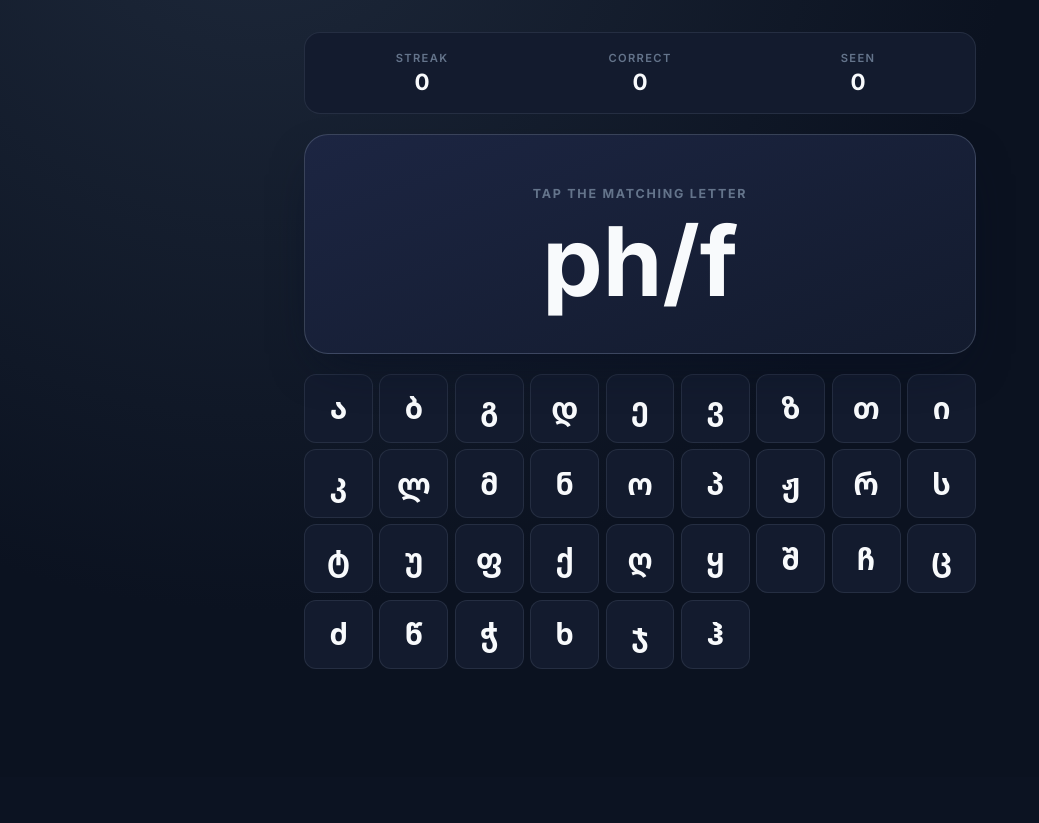
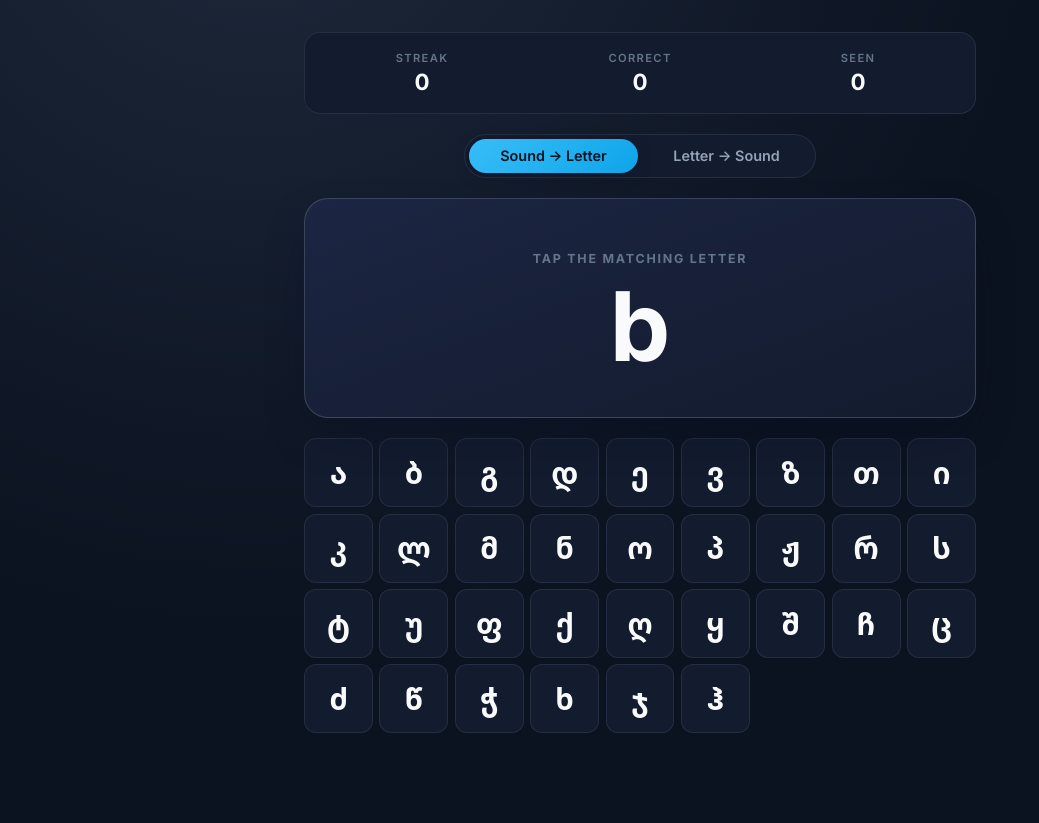
Before and after one commit to dariuswhatling/kartuli, a Django app: page /keyboard/ in a window 1280 px wide. Shown: the part 64-887 px from the top of the page, without its empty margins (0-1039 px from the left). Before the commit the page ends 733 px from the top, so only its background shows below. Run offline with Django 5.2, Linux system fonts and the light colour scheme.

Commit message:
Add direction toggle to keyboard mode
Pill toggle at the top of /keyboard/ flips between 'Sound -> Letter' (default, Georgian alphabet on the keys) and 'Letter -> Sound' (romanised sounds on the keys, Georgian letter as the prompt). Direction switches reset the prompt and rebuild the on-screen keyboard.

Backend simplification: replaced /api/quiz/keyboard-layout/ and /api/quiz/keyboard-next/ with a single /api/alphabet/ endpoint that returns all 33 (georgian, sound) pairs. The client picks randomly and verifies locally; no extra round-trips per question.

Co-authored-by: Cursor <cursoragent@cursor.com>

```diff
--- a/flashcards/alphabet.py
+++ b/flashcards/alphabet.py
@@ -16,7 +16,7 @@ ALPHABET: tuple[tuple[str, str], ...] = (
     ("ზ", "z"),
     ("თ", "th"),
     ("ი", "i"),
-    ("კ", "k''"),
+    ("კ", "k'"),
     ("ლ", "l"),
     ("მ", "m"),
     ("ნ", "n"),
@@ -25,7 +25,7 @@ ALPHABET: tuple[tuple[str, str], ...] = (
     ("ჟ", "zh"),
     ("რ", "r"),
     ("ს", "s"),
-    ("ტ", "t''"),
+    ("ტ", "t'"),
     ("უ", "u"),
     ("ფ", "ph/f"),
     ("ქ", "k"),
--- a/flashcards/urls.py
+++ b/flashcards/urls.py
@@ -7,12 +7,7 @@ urlpatterns = [
     path("keyboard/", views.keyboard_page, name="keyboard"),
     path("dictionary/", views.dictionary_page, name="dictionary"),
     path("api/quiz/next/", views.api_next, name="api_quiz_next"),
-    path("api/quiz/keyboard-next/", views.api_keyboard_next, name="api_keyboard_next"),
-    path(
-        "api/quiz/keyboard-layout/",
-        views.api_keyboard_layout,
-        name="api_keyboard_layout",
-    ),
+    path("api/alphabet/", views.api_alphabet, name="api_alphabet"),
     path("api/cards/", views.api_cards, name="api_cards"),
     path("api/cards/<int:card_id>/", views.api_card_detail, name="api_card_detail"),
 ]
--- a/flashcards/views.py
+++ b/flashcards/views.py
@@ -8,7 +8,7 @@ from django.shortcuts import render
 from django.views.decorators.csrf import ensure_csrf_cookie
 from django.views.decorators.http import require_GET, require_http_methods
 
-from .alphabet import ALPHABET, LETTERS
+from .alphabet import ALPHABET
 from .models import Card
 
 
@@ -104,22 +104,11 @@ def api_next(request: HttpRequest) -> JsonResponse:
 
 
 @require_GET
-def api_keyboard_layout(request: HttpRequest) -> JsonResponse:
-    return JsonResponse({"letters": list(LETTERS)})
-
-
-@require_GET
-def api_keyboard_next(request: HttpRequest) -> JsonResponse:
-    last = request.GET.get("last", "")
-    eligible = [(g, s) for g, s in ALPHABET if s != last]
-    if not eligible:
-        eligible = list(ALPHABET)
-    georgian, sound = random.choice(eligible)
+def api_alphabet(request: HttpRequest) -> JsonResponse:
+    """Return the full static alphabet so the client can drive the keyboard."""
     return JsonResponse(
         {
-            "prompt": sound,
-            "answer": georgian,
-            "direction": DIRECTION_EN_TO_GEO,
+            "pairs": [{"georgian": g, "sound": s} for g, s in ALPHABET],
         }
     )
 
--- a/static/css/style.css
+++ b/static/css/style.css
@@ -448,6 +448,41 @@ a:hover { text-decoration: underline; }
     gap: 1.25rem;
 }
 
+.mode-toggle {
+    display: inline-grid;
+    grid-template-columns: 1fr 1fr;
+    gap: 0.25rem;
+    padding: 0.25rem;
+    border-radius: 999px;
+    background: var(--bg-elev);
+    border: 1px solid var(--border);
+    align-self: center;
+    width: 100%;
+    max-width: 22rem;
+}
+
+.mode-toggle-option {
+    appearance: none;
+    border: none;
+    background: transparent;
+    color: var(--fg-muted);
+    padding: 0.55rem 0.85rem;
+    border-radius: 999px;
+    font-size: 0.9rem;
+    font-weight: 600;
+    transition: background 0.15s ease, color 0.15s ease;
+}
+
+.mode-toggle-option:hover {
+    color: var(--fg);
+}
+
+.mode-toggle-option.is-active {
+    background: linear-gradient(135deg, var(--accent), var(--accent-strong));
+    color: #0b1220;
+    box-shadow: var(--shadow-soft);
+}
+
 .kb-grid {
     display: grid;
     grid-template-columns: repeat(7, minmax(0, 1fr));
@@ -460,7 +495,7 @@ a:hover { text-decoration: underline; }
     place-items: center;
     aspect-ratio: 1 / 1;
     min-height: 48px;
-    padding: 0;
+    padding: 0.25rem;
     border-radius: 12px;
     border: 1px solid var(--border);
     background: var(--bg-elev);
@@ -471,6 +506,12 @@ a:hover { text-decoration: underline; }
     line-height: 1;
     transition: background 0.12s ease, border-color 0.12s ease,
         transform 0.08s ease, color 0.12s ease;
+}
+
+.kb-key.is-sound {
+    font-family: var(--font-ui);
+    font-size: clamp(0.85rem, 3vw, 1.1rem);
+    letter-spacing: -0.01em;
 }
 
 .kb-key:not(:disabled):hover {
--- a/static/js/keyboard.js
+++ b/static/js/keyboard.js
@@ -3,38 +3,62 @@
 
     const els = {
         card: document.getElementById("card"),
+        direction: document.getElementById("card-direction"),
         prompt: document.getElementById("card-prompt"),
         grid: document.getElementById("kb-grid"),
         feedback: document.getElementById("feedback"),
         streak: document.getElementById("stat-streak"),
         correct: document.getElementById("stat-correct"),
         total: document.getElementById("stat-total"),
+        toggleButtons: document.querySelectorAll(".mode-toggle-option"),
+    };
+
+    const DIRECTIONS = {
+        en_to_geo: {
+            promptKey: "sound",
+            answerKey: "georgian",
+            keysKey: "georgian",
+            keyboardLabel: "Georgian alphabet keyboard",
+            instruction: "Tap the matching letter",
+        },
+        geo_to_en: {
+            promptKey: "georgian",
+            answerKey: "sound",
+            keysKey: "sound",
+            keyboardLabel: "Romanised sound keyboard",
+            instruction: "Tap the matching sound",
+        },
     };
 
     const state = {
+        pairs: [],
+        direction: "en_to_geo",
         current: null,
         lastPrompt: null,
         locked: false,
         streak: 0,
         correct: 0,
         total: 0,
-        keys: {}, // georgian char -> button element
+        keys: {}, // value -> button element
     };
 
-    async function api(url) {
-        const res = await fetch(url);
-        const data = await res.json().catch(() => ({}));
-        if (!res.ok) {
-            const err = new Error(data.message || data.error || `HTTP ${res.status}`);
-            err.status = res.status;
-            throw err;
-        }
-        return data;
+    async function fetchAlphabet() {
+        const res = await fetch("/api/alphabet/");
+        if (!res.ok) throw new Error(`HTTP ${res.status}`);
+        const data = await res.json();
+        return data.pairs || [];
+    }
+
+    function isGeorgianFont(direction, role) {
+        // role = "prompt" | "key"
+        const cfg = DIRECTIONS[direction];
+        const field = role === "prompt" ? cfg.promptKey : cfg.keysKey;
+        return field === "georgian";
     }
 
     function clearKeyHighlights() {
         Object.values(state.keys).forEach((btn) => {
-            btn.classList.remove("is-correct", "is-wrong", "is-dimmed");
+            btn.classList.remove("is-correct", "is-wrong");
         });
         els.card.classList.remove("is-correct", "is-wrong");
         els.feedback.textContent = "";
@@ -45,64 +69,75 @@
         Object.values(state.keys).forEach((btn) => (btn.disabled = !enabled));
     }
 
-    async function buildKeyboard() {
-        const data = await api("/api/quiz/keyboard-layout/");
+    function buildKeyboard() {
+        const cfg = DIRECTIONS[state.direction];
         els.grid.innerHTML = "";
+        els.grid.setAttribute("aria-label", cfg.keyboardLabel);
         state.keys = {};
-        (data.letters || []).forEach((letter) => {
+
+        const georgianFont = isGeorgianFont(state.direction, "key");
+        const seen = new Set();
+        const values = [];
+        for (const pair of state.pairs) {
+            const v = pair[cfg.keysKey];
+            if (seen.has(v)) continue;
+            seen.add(v);
+            values.push(v);
+        }
+
+        values.forEach((value) => {
             const btn = document.createElement("button");
             btn.type = "button";
-            btn.className = "kb-key";
-            btn.textContent = letter;
-            btn.dataset.value = letter;
+            btn.className = "kb-key" + (georgianFont ? "" : " is-sound");
+            btn.textContent = value;
+            btn.dataset.value = value;
             btn.disabled = true;
-            btn.addEventListener("click", () => onTap(letter));
+            btn.addEventListener("click", () => onTap(value));
             els.grid.appendChild(btn);
-            state.keys[letter] = btn;
+            state.keys[value] = btn;
         });
-        if ((data.letters || []).length === 0) {
-            const empty = document.createElement("p");
-            empty.className = "kb-empty";
-            empty.textContent =
-                "No single-letter cards yet. Add some letters in the Dictionary.";
-            els.grid.appendChild(empty);
-        }
     }
 
-    async function loadNext() {
+    function pickNext() {
+        const cfg = DIRECTIONS[state.direction];
+        const eligible = state.pairs.filter(
+            (p) => p[cfg.promptKey] !== state.lastPrompt
+        );
+        const pool = eligible.length ? eligible : state.pairs;
+        const pair = pool[Math.floor(Math.random() * pool.length)];
+        return {
+            prompt: pair[cfg.promptKey],
+            answer: pair[cfg.answerKey],
+        };
+    }
+
+    function loadNext() {
+        if (!state.pairs.length) return;
+        const cfg = DIRECTIONS[state.direction];
         state.locked = true;
         setKeysEnabled(false);
         clearKeyHighlights();
-        els.prompt.textContent = "…";
 
-        try {
-            const params = new URLSearchParams();
-            if (state.lastPrompt) params.set("last", state.lastPrompt);
-            const card = await api(
-                `/api/quiz/keyboard-next/?${params.toString()}`
-            );
-            state.current = card;
-            els.prompt.textContent = card.prompt;
-            setKeysEnabled(true);
-            state.locked = false;
-        } catch (err) {
-            els.prompt.textContent = "—";
-            els.feedback.textContent =
-                err.status === 404
-                    ? "No alphabet cards available."
-                    : `Couldn't load (${err.status || "network"}).`;
-            els.feedback.classList.add("is-wrong");
-        }
+        state.current = pickNext();
+        els.direction.textContent = cfg.instruction;
+        els.prompt.textContent = state.current.prompt;
+        els.prompt.classList.toggle(
+            "is-georgian",
+            isGeorgianFont(state.direction, "prompt")
+        );
+
+        setKeysEnabled(true);
+        state.locked = false;
     }
 
-    function onTap(letter) {
+    function onTap(value) {
         if (state.locked || !state.current) return;
         state.locked = true;
         setKeysEnabled(false);
 
-        const tappedBtn = state.keys[letter];
+        const tapped = state.keys[value];
         const answer = state.current.answer;
-        const correct = letter === answer;
+        const correct = value === answer;
 
         state.total += 1;
         els.total.textContent = state.total;
@@ -110,13 +145,13 @@
         if (correct) {
             state.correct += 1;
             state.streak += 1;
-            tappedBtn.classList.add("is-correct");
+            tapped.classList.add("is-correct");
             els.card.classList.add("is-correct");
             els.feedback.textContent = "Correct";
             els.feedback.classList.add("is-correct");
         } else {
             state.streak = 0;
-            tappedBtn.classList.add("is-wrong");
+            tapped.classList.add("is-wrong");
             els.card.classList.add("is-wrong");
             const correctBtn = state.keys[answer];
             if (correctBtn) correctBtn.classList.add("is-correct");
@@ -131,8 +166,36 @@
         setTimeout(loadNext, delay);
     }
 
+    function setDirection(direction) {
+        if (!(direction in DIRECTIONS) || direction === state.direction) return;
+        state.direction = direction;
+        state.lastPrompt = null;
+        els.toggleButtons.forEach((btn) => {
+            const active = btn.dataset.direction === direction;
+            btn.classList.toggle("is-active", active);
+            btn.setAttribute("aria-selected", active ? "true" : "false");
+        });
+        buildKeyboard();
+        loadNext();
+    }
+
+    els.toggleButtons.forEach((btn) => {
+        btn.addEventListener("click", () => setDirection(btn.dataset.direction));
+    });
+
     (async () => {
-        await buildKeyboard();
-        await loadNext();
+        try {
+            state.pairs = await fetchAlphabet();
+            if (!state.pairs.length) {
+                els.grid.innerHTML =
+                    '<p class="kb-empty">Alphabet is empty.</p>';
+                return;
+            }
+            buildKeyboard();
+            loadNext();
+        } catch (err) {
+            els.grid.innerHTML =
+                '<p class="kb-empty">Couldn\'t load the alphabet.</p>';
+        }
     })();
 })();
--- a/templates/keyboard.html
+++ b/templates/keyboard.html
@@ -21,12 +21,29 @@
         </div>
     </div>
 
+    <div class="mode-toggle" role="tablist" aria-label="Quiz direction">
+        <button
+            type="button"
+            class="mode-toggle-option is-active"
+            data-direction="en_to_geo"
+            role="tab"
+            aria-selected="true"
+        >Sound&nbsp;→&nbsp;Letter</button>
+        <button
+            type="button"
+            class="mode-toggle-option"
+            data-direction="geo_to_en"
+            role="tab"
+            aria-selected="false"
+        >Letter&nbsp;→&nbsp;Sound</button>
+    </div>
+
     <div class="card" id="card">
-        <div class="card-direction">Tap the matching letter</div>
+        <div class="card-direction" id="card-direction">Tap the matching letter</div>
         <div class="card-prompt" id="card-prompt">…</div>
     </div>
 
-    <div class="kb-grid" id="kb-grid" aria-label="Georgian alphabet keyboard">
+    <div class="kb-grid" id="kb-grid" aria-label="On-screen keyboard">
         <p class="kb-empty">Loading…</p>
     </div>
 
```
